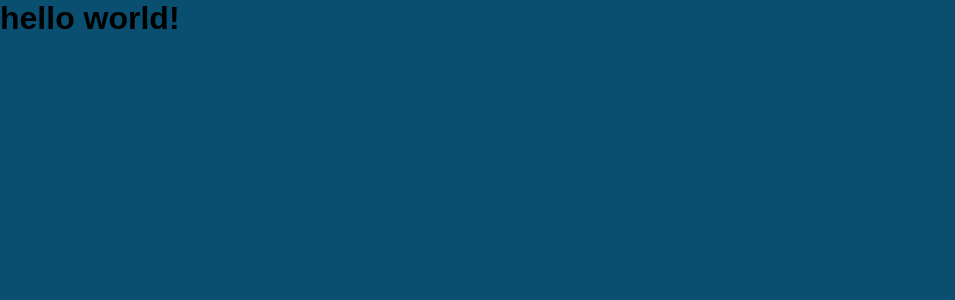
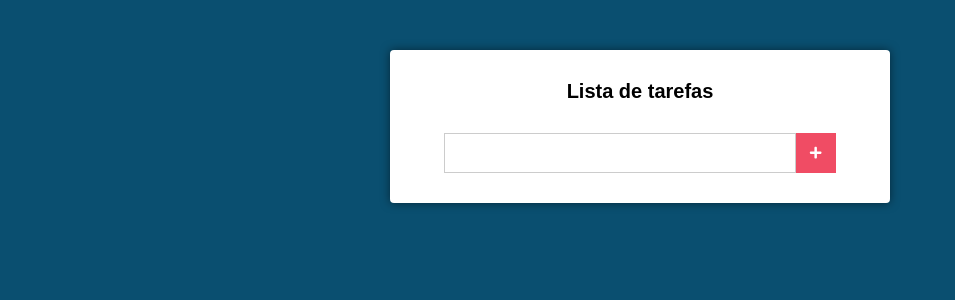
Before and after one commit to GabrielOFFrancisco/Lista-de-tarefas, a React (Create React App) app: page / in a window 1280 px wide. Shown: the top 300 px of the page, without its empty margins (0-955 px from the left). Built offline with nearby package versions, Linux system fonts and the light colour scheme.

Commit message:
Estilizando form das tarefas

```diff
--- a/package.json
+++ b/package.json
@@ -42,6 +42,7 @@
     "eslint-plugin-import": "^2.29.0",
     "eslint-plugin-jsx-a11y": "^6.8.0",
     "eslint-plugin-react": "^7.33.2",
-    "eslint-plugin-react-hooks": "^4.6.0"
+    "eslint-plugin-react-hooks": "^4.6.0",
+    "react-icons": "^4.11.0"
   }
 }
--- a/src/App.js
+++ b/src/App.js
@@ -1,6 +1,8 @@
 import React from 'react';
+import Main from './components/Main';
+
 import './App.css';
 
 export default function App() {
-  return <h1>hello world!</h1>;
+  return <Main />;
 }
--- /dev/null
+++ b/src/components/Main.css
@@ -0,0 +1,73 @@
+.main {
+  background: #fff;
+  padding: 30px;
+  margin: 50px auto;
+  max-width: 500px;
+  border-radius: 4px;
+  box-shadow: 0 0 10px rgba(0, 0, 0, 0.5);
+}
+
+.main h1 {
+  font-size: 20px;
+  text-align: center;
+}
+
+.form {
+  margin-top: 30px;
+  display: flex;
+  align-items: center;
+  justify-content: center;
+}
+
+.form input[type="text"] {
+  height: 40px;
+  padding: 0 20px;
+  font-size: 20px;
+  border: 1px solid #ccc;
+  min-width: 80%;
+}
+
+.form button[type="submit"] {
+  border: none;
+  height: 40px;
+  width: 40px;
+  background: #f04c64;
+  color: #fff;
+  display: flex;
+  align-items: center;
+  justify-content: center;
+
+  /*Animcação de hover*/
+  -webkit-transform: perspective(1px) translateZ(0);
+  transform: perspective(1px) translateZ(0);
+  box-shadow: 0 0 1px rgba(0, 0, 0, 0);
+  -webkit-transition-duration: 0.4s;
+  transition-duration: 0.3s;
+  -webkit-transition-property: transform;
+  transition-property: transform;
+}
+
+/*Animação de hover*/
+.form button[type="submit"]:hover, .hvr-grow:focus, .hvr-grow:active {
+  -webkit-transform: scale(1.1);
+  transform: scale(1.1);
+}
+
+/*Animação de click*/
+.form button[type="submit"]:after {
+  content: "";
+  background: #ff5479;
+  display: block;
+  position: absolute;
+  padding-top: 150%;
+  padding-left: 150%;
+  opacity: 0;
+  transition: all 0.8s
+}
+
+.form button[type="submit"]:active:after {
+  padding: 0;
+  margin: 0;
+  opacity: 1;
+  transition: 0s
+}
--- /dev/null
+++ b/src/components/Main.js
@@ -0,0 +1,39 @@
+import React, { Component } from 'react';
+
+// Form
+import { FaPlus } from 'react-icons/fa';
+
+import './Main.css';
+
+export default class Main extends Component {
+  state = {
+    newTask: '',
+  };
+
+  handleChange = (e) => {
+    this.setState({
+      newTask: e.target.value,
+    });
+  };
+
+  render() {
+    const { newTask } = this.state;
+
+    return (
+      <div className="main">
+        <h1>Lista de tarefas</h1>
+
+        <form action="#" className="form">
+          <input
+            onChange={this.handleChange}
+            type="text"
+            value={newTask}
+          />
+          <button type="submit">
+            <FaPlus />
+          </button>
+        </form>
+      </div>
+    );
+  }
+}
--- a/src/index.js
+++ b/src/index.js
@@ -6,5 +6,5 @@ const root = ReactDOM.createRoot(document.getElementById('root'));
 root.render(
   <React.StrictMode>
     <App />
-  </React.StrictMode>
+  </React.StrictMode>,
 );
```
Also changed, not shown: .eslintrc.js, 1 other file (tests, documents, lock files or other folders).
